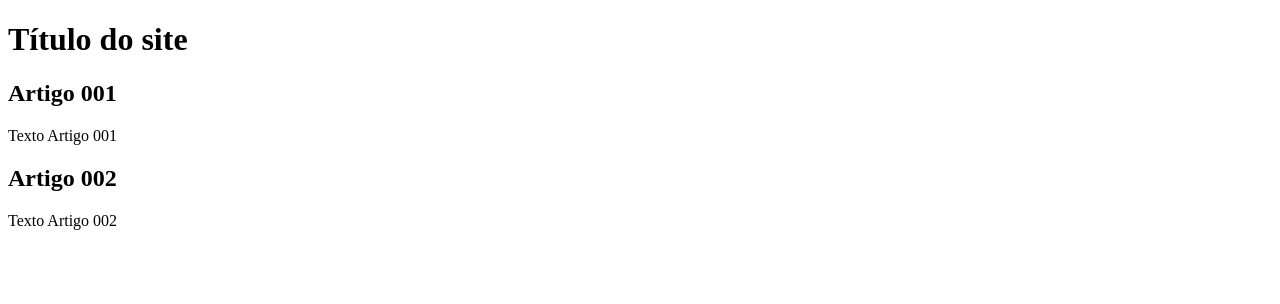
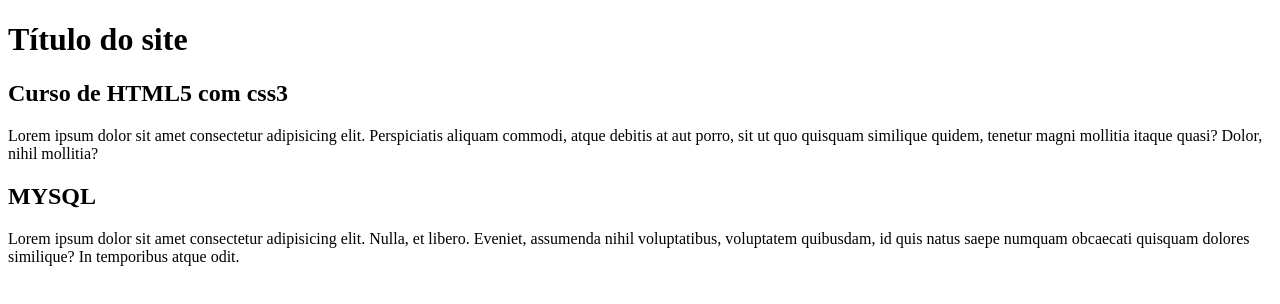
Before and after one commit to ElaineMalta/projeto-site, a plain HTML site: page index.html in a window 1280 px wide. Drawn offline with Linux system fonts and the light colour scheme.

Commit message:
comecei a escrever no conteudo

```diff
--- a/index.html
+++ b/index.html
@@ -4,7 +4,7 @@
     <meta charset="UTF-8">
     <meta http-equiv="X-UA-Compatible" content="IE=edge">
     <meta name="viewport" content="width=device-width, initial-scale=1.0">
-    <title>Título do site</title>
+    <title>Cursos grátis</title>
 </head>
 <body>
     <main>
@@ -12,12 +12,12 @@
             <h1>Título do site</h1>
     </header>
         <article>
-                <h2>Artigo 001</h2>
-                <p>Texto Artigo 001</p>
+                <h2>Curso de HTML5 com css3</h2>
+                <p>Lorem ipsum dolor sit amet consectetur adipisicing elit. Perspiciatis aliquam commodi, atque debitis at aut porro, sit ut quo quisquam similique quidem, tenetur magni mollitia itaque quasi? Dolor, nihil mollitia?</p>
         </article>
         <article>
-            <h2>Artigo 002</h2>
-            <p>Texto Artigo 002</p>
+            <h2>MYSQL</h2>
+            <p>Lorem ipsum dolor sit amet consectetur adipisicing elit. Nulla, et libero. Eveniet, assumenda nihil voluptatibus, voluptatem quibusdam, id quis natus saepe numquam obcaecati quisquam dolores similique? In temporibus atque odit.</p>
         </Article>
     <main>
 </body>
```
